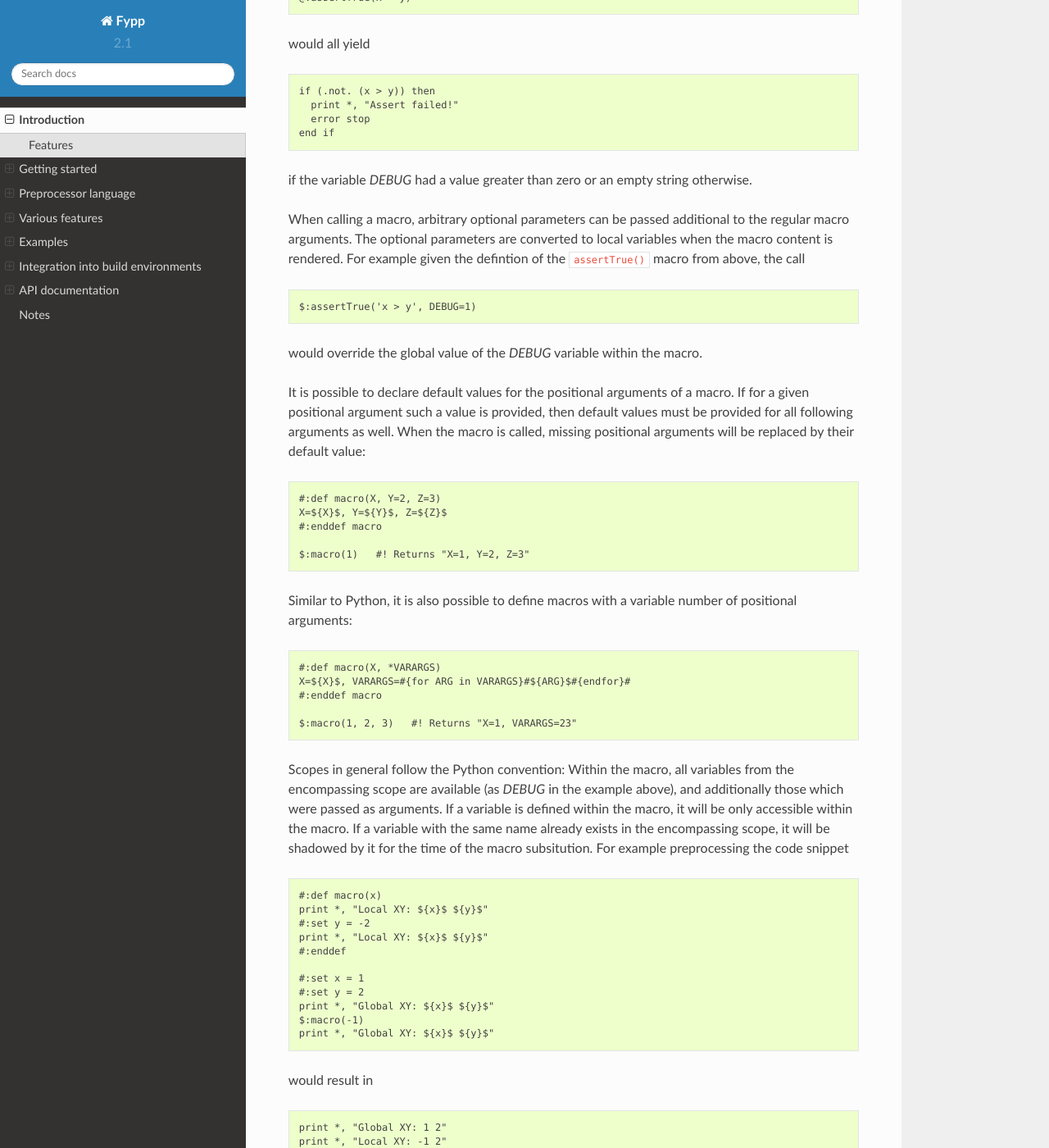
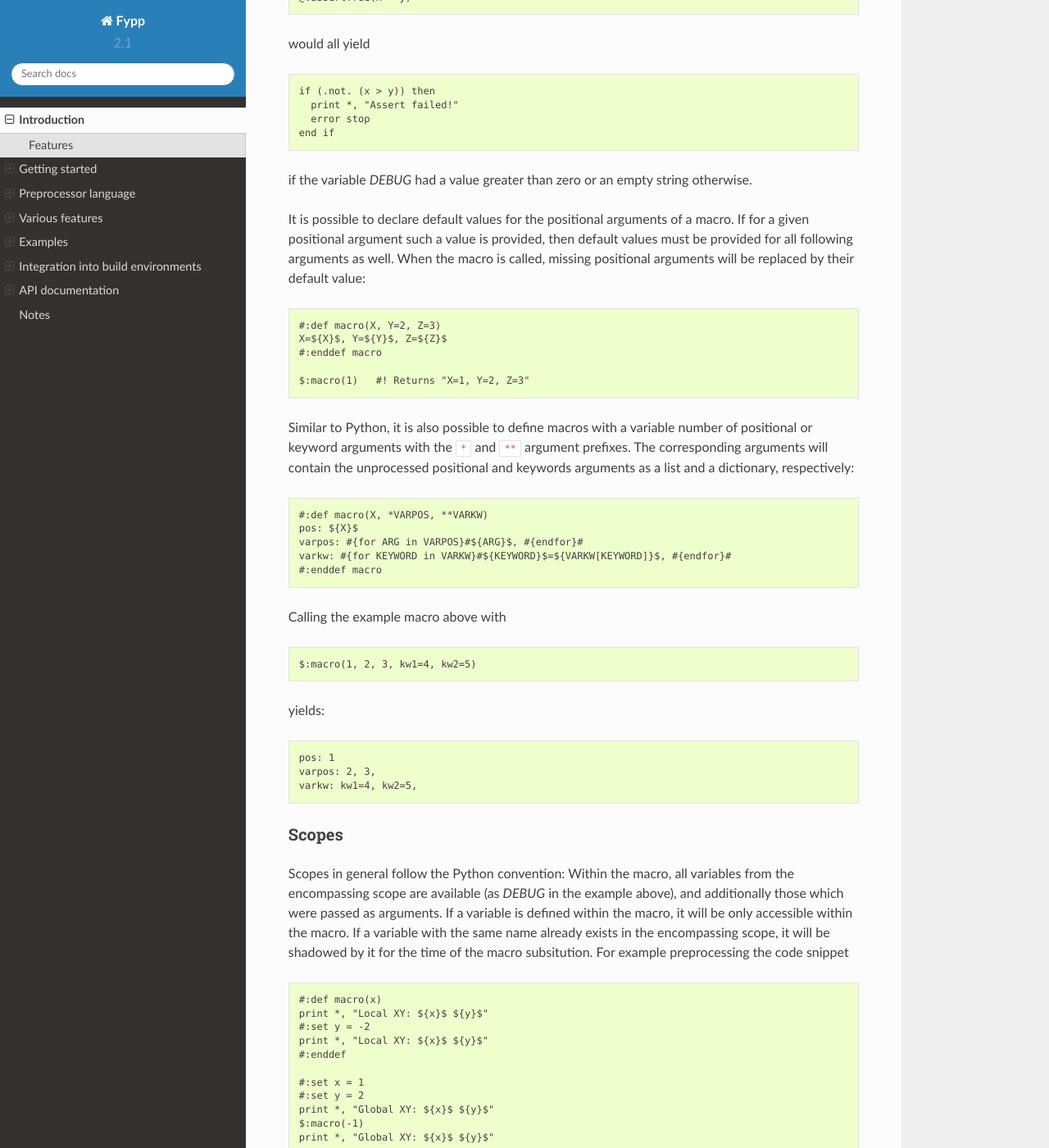
Before and after one commit to aradi/fypp, a Sphinx documentation site: the page built from docs/fypp.rst, in a window 1280 px wide and 1400 px high, scrolled down 16906 px. Shown: the whole window at 82% size. Built offline with Sphinx 7.4.7 and the Read the Docs theme 2.0.0, drawn with Linux system fonts in a browser that asks for light colours.

Commit message:
Implement variable keyword arguments for macros
NOTE: Backwards incompatible change! This invalidates the injection of
local variables into macros by passing additional (non-declared)
keyword arguments.

```diff
--- a/docs/fypp.rst
+++ b/docs/fypp.rst
@@ -825,15 +825,6 @@ would all yield ::
 if the variable `DEBUG` had a value greater than zero or an empty string
 otherwise.
 
-When calling a macro, arbitrary optional parameters can be passed additional to
-the regular macro arguments. The optional parameters are converted to local
-variables when the macro content is rendered. For example given the defintion of
-the ``assertTrue()`` macro from above, the call ::
-
-  $:assertTrue('x > y', DEBUG=1)
-
-would override the global value of the `DEBUG` variable within the macro.
-
 It is possible to declare default values for the positional arguments of a
 macro. If for a given positional argument such a value is provided, then default
 values must be provided for all following arguments as well. When the macro is
@@ -846,13 +837,29 @@ called, missing positional arguments will be replaced by their default value::
   $:macro(1)   #! Returns "X=1, Y=2, Z=3"
 
 Similar to Python, it is also possible to define macros with a variable number
-of positional arguments::
-
-  #:def macro(X, *VARARGS)
-  X=${X}$, VARARGS=#{for ARG in VARARGS}#${ARG}$#{endfor}#
+of positional or keyword arguments with the ``*`` and ``**`` argument
+prefixes. The corresponding arguments will contain the unprocessed positional
+and keywords arguments as a list and a dictionary, respectively::
+
+  #:def macro(X, *VARPOS, **VARKW)
+  pos: ${X}$
+  varpos: #{for ARG in VARPOS}#${ARG}$, #{endfor}#
+  varkw: #{for KEYWORD in VARKW}#${KEYWORD}$=${VARKW[KEYWORD]}$, #{endfor}#
   #:enddef macro
 
-  $:macro(1, 2, 3)   #! Returns "X=1, VARARGS=23"
+Calling the example macro above with ::
+
+  $:macro(1, 2, 3, kw1=4, kw2=5)
+
+yields::
+
+  pos: 1
+  varpos: 2, 3,
+  varkw: kw1=4, kw2=5,
+
+
+Scopes
+------
 
 Scopes in general follow the Python convention: Within the macro, all variables
 from the encompassing scope are available (as `DEBUG` in the example above), and
```
Also changed, not shown: CHANGELOG.rst (+10 -0 lines), 3 other files.
